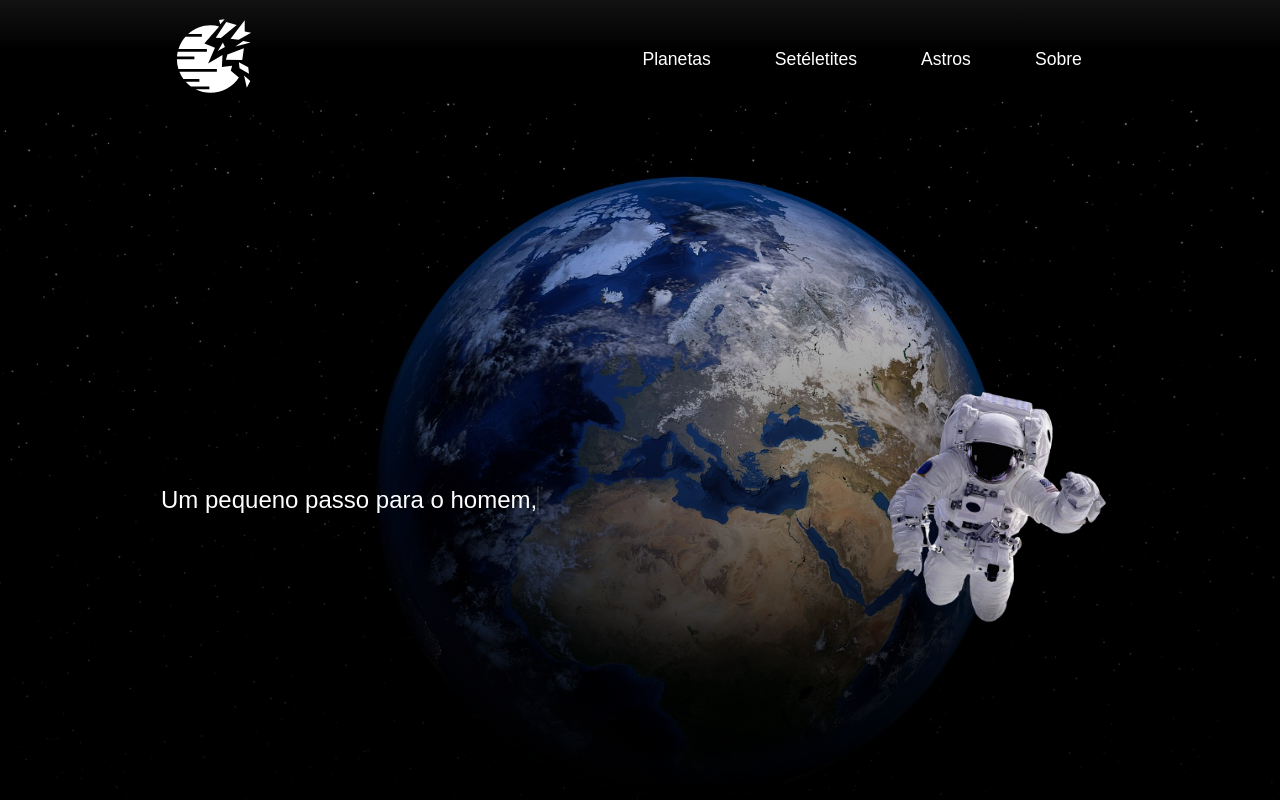
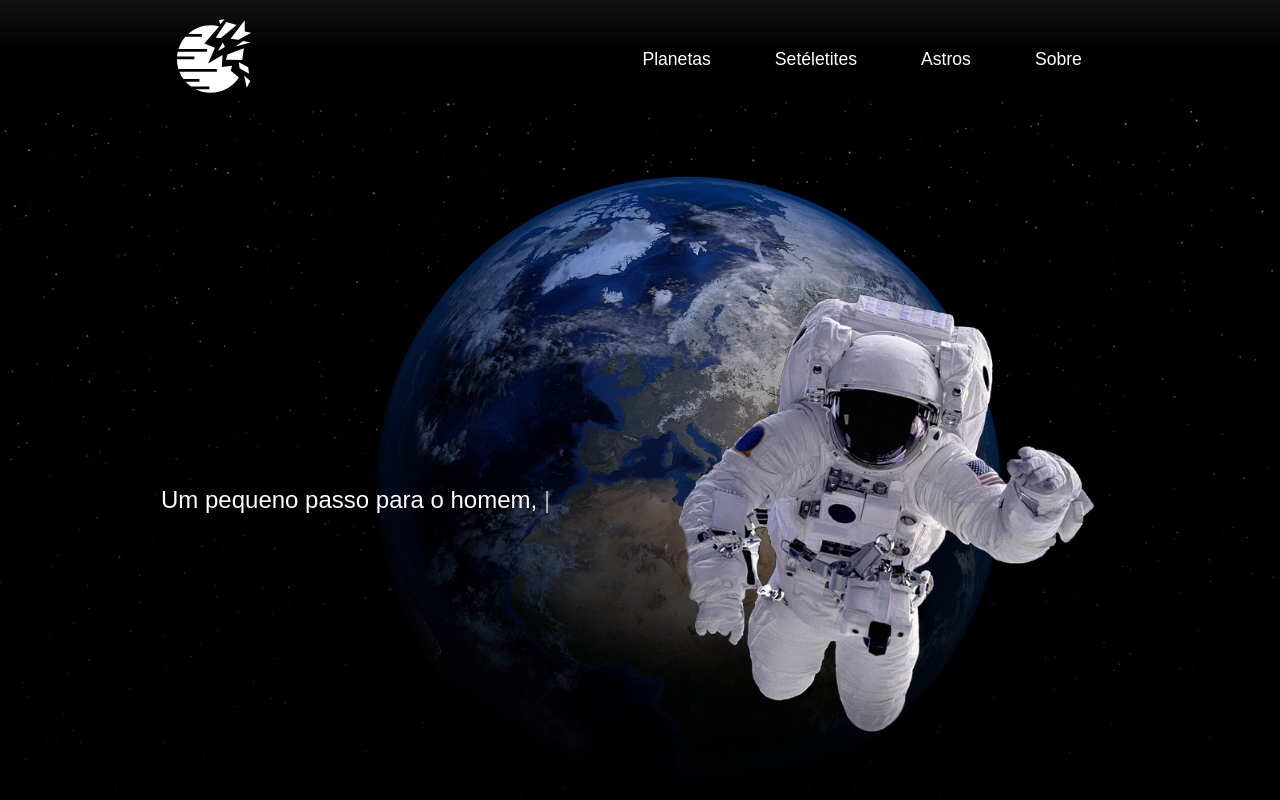
Before and after one commit to kayo12/langing-page-space, a Next.js app: page / in a window 1280 px wide. Shown: the top 800 px of the page. Built offline with nearby package versions, Linux system fonts and the light colour scheme; a web font is replaced by a local one.

Commit message:
Update: ajuste animação maquina de digitar

```diff
--- a/src/styles/globals.css
+++ b/src/styles/globals.css
@@ -181,7 +181,7 @@ a:after{
 }
 
 .main-astronaut > img{
-  width: 100%;
+  max-width: 100%;
   height: 100%;
   object-fit: cover;
 }
@@ -189,7 +189,7 @@ a:after{
 .main-text{
   height: auto;
   display: flex;
-  flex: 4 100px;
+  flex: 1 100px;
   flex-wrap: nowrap;
 }
 
@@ -197,19 +197,23 @@ a:after{
   color:white;
   font-size: 1.5rem;
   white-space: nowrap;
-  border-right: 2px solid white;
-  animation: pisque 0.8s infinite;
+}
+
+#textDinamic::after{
+  content: '|';
+  margin-right: 5px;
+  opacity: 1;
+  animation: pisque .7s infinite;
 }
 
 @keyframes pisque{
-  from {
-    border-right-color: white;
+  0%, 100% {
+    opacity: 1;
   }
-  to{
-    border-right-color: transparent;
+  50%{
+    opacity: 0;
   }
 }
-
 
 .planets-section {
   display: flex;
@@ -220,7 +224,6 @@ a:after{
   position: relative;
 }
 
-
 .planet-list{
   display: flex;
   max-width: 990px;
@@ -228,7 +231,7 @@ a:after{
   flex-direction: row;
   justify-content: center;
   overflow-x: auto;
-  gap:40px;
+  gap: 40px;
   scroll-behavior: smooth;
 }
 
@@ -250,9 +253,6 @@ a:after{
 .planet-list::-webkit-scrollbar-thumb:hover {
   background: #8e8d8d;
 }
-
-
-
 
 .planet-cards{
   display: flex;
```
